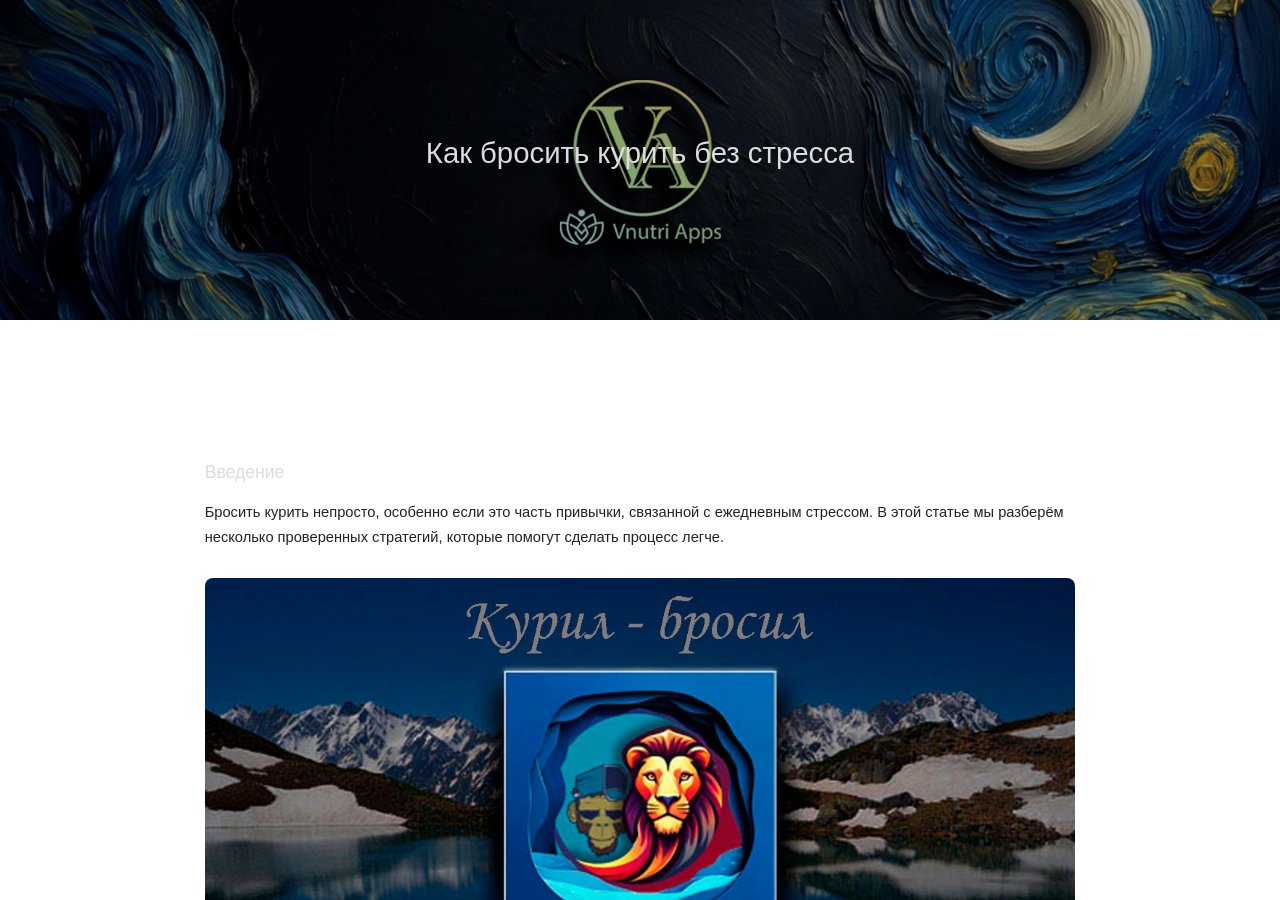
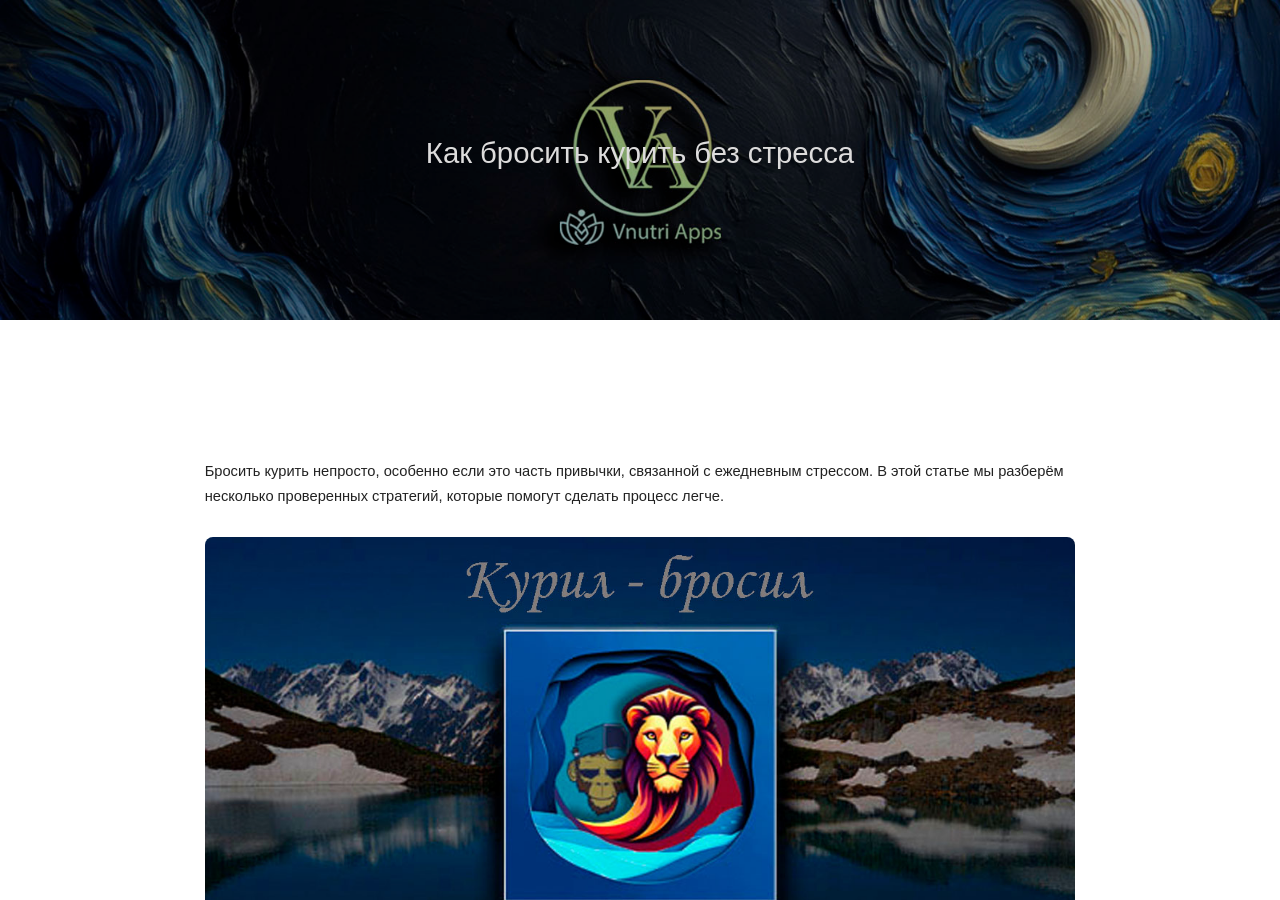
Before and after one commit to Nikmi101/stab-domen, a Jekyll site: the page built from _posts/2025-08-29-brosit-kurit-pervye-shagi.md, in a window 1280 px wide and 900 px high. Built offline with Jekyll 4.4.1, drawn with Linux system fonts in a browser that asks for light colours.

Commit message:
Update 2025-08-29-brosit-kurit-pervye-shagi.md

```diff
--- a/_posts/2025-08-29-brosit-kurit-pervye-shagi.md
+++ b/_posts/2025-08-29-brosit-kurit-pervye-shagi.md
@@ -16,8 +16,6 @@ recommended_app:
   rustore_link: "https://rustore.ru/app/kuril-brosil"
   landing_link: "https://vnutriapps.ru/brosit-kurit.html"
 ---
-# Введение
-
 Бросить курить непросто, особенно если это часть привычки, связанной с ежедневным стрессом. В этой статье мы разберём несколько проверенных стратегий, которые помогут сделать процесс легче.
 
 ![Пример картинки]( /images/image_kurilbrosil.jpg "Путь к свободе от никотина")
@@ -33,5 +31,4 @@ recommended_app:
 ## Стратегия 3: Замена привычки
 
 Найдите альтернативные действия для замены курения: прогулка, дыхательные упражнения, стакан воды.
-
 ---
```
